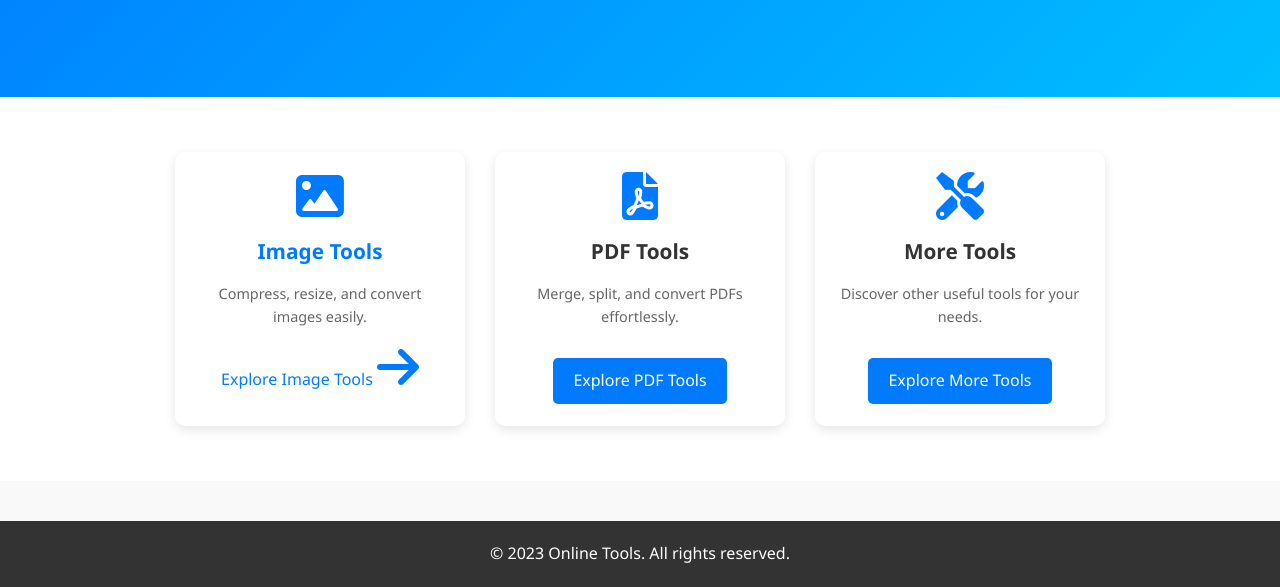
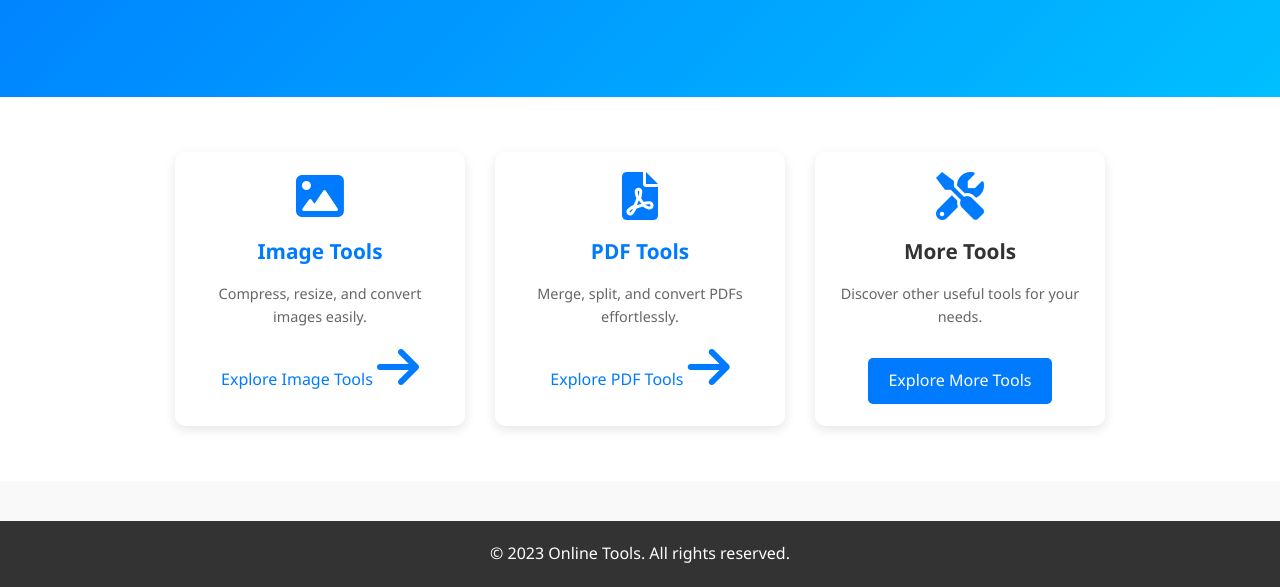
Before and after one commit to Mohanverma8800/Tools, a plain HTML site: page index.html in a window 1280 px wide. Shown: the part 442-1029 px from the top of the page. Drawn offline with Linux system fonts and the light colour scheme.

Commit message:
Update index.html

```diff
--- a/index.html
+++ b/index.html
@@ -208,12 +208,16 @@
 </a>
 
         <!-- PDF Tools -->
-        <div class="tool-card">
+        <a href="https://img-compress.html/pdf-tools" class="tool-card-link">
+    <div class="tool-card">
+        <div class="icon-container">
             <i class="fas fa-file-pdf"></i>
-            <h3>PDF Tools</h3>
-            <p>Merge, split, and convert PDFs effortlessly.</p>
-            <a href="#">Explore PDF Tools</a>
         </div>
+        <h3>PDF Tools</h3>
+        <p>Merge, split, and convert PDFs effortlessly.</p>
+        <div class="tool-button">Explore PDF Tools <i class="fas fa-arrow-right"></i></div>
+    </div>
+</a>
 
         <!-- More Tools -->
         <div class="tool-card">
```
